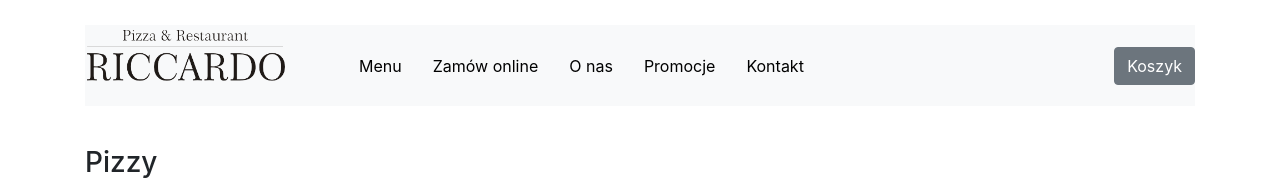
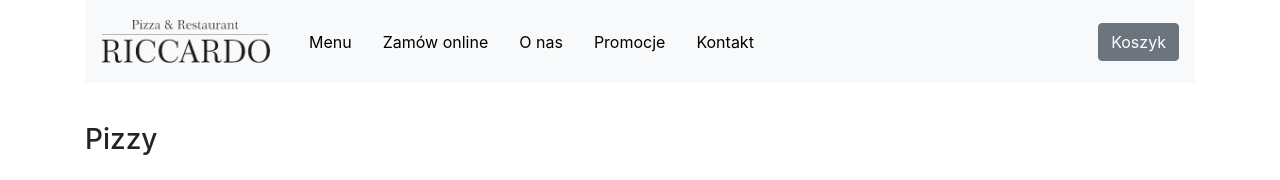
Before and after one commit to NorthWillov/riccardo, a React (Create React App) app: page / in a window 1280 px wide. Shown: the top 180 px of the page. Built offline with nearby package versions, Linux system fonts and the light colour scheme.

Commit message:
Add navbar style

```diff
--- a/src/components/Navbar.js
+++ b/src/components/Navbar.js
@@ -8,7 +8,7 @@ export default function Navbar(props) {
         <img className="logo" srcSet={logo} alt="riccardo-logo" />
       </a>
       <button
-        className="navbar-toggler"
+        className="navbar-toggler mr-1"
         type="button"
         data-toggle="collapse"
         data-target="#navbarSupportedContent"
@@ -49,7 +49,7 @@ export default function Navbar(props) {
         </ul>
         <button
           onClick={() => console.log(props.cart)}
-          className="btn btn-secondary cart"
+          className="btn btn-secondary cart mr-3"
         >
           Koszyk {props.cart.length === 0 ? "" : `| ${props.cart.length} `}
         </button>
--- a/src/styles/App.css
+++ b/src/styles/App.css
@@ -4,16 +4,14 @@ h6 {
 }
 .logo {
   width: 200px;
-  margin-right: 50px;
-  margin-bottom: 20px;
-  padding-left: 0;
+  padding: 15px;
 }
 .navbar-light .navbar-nav .nav-link {
   color: rgba(0, 0, 0);
   margin-right: 15px;
 }
 .navbar {
-  margin-top: 25px;
+  padding-top: 25px;
   margin-bottom: 40px;
   padding: 0;
 }
```
